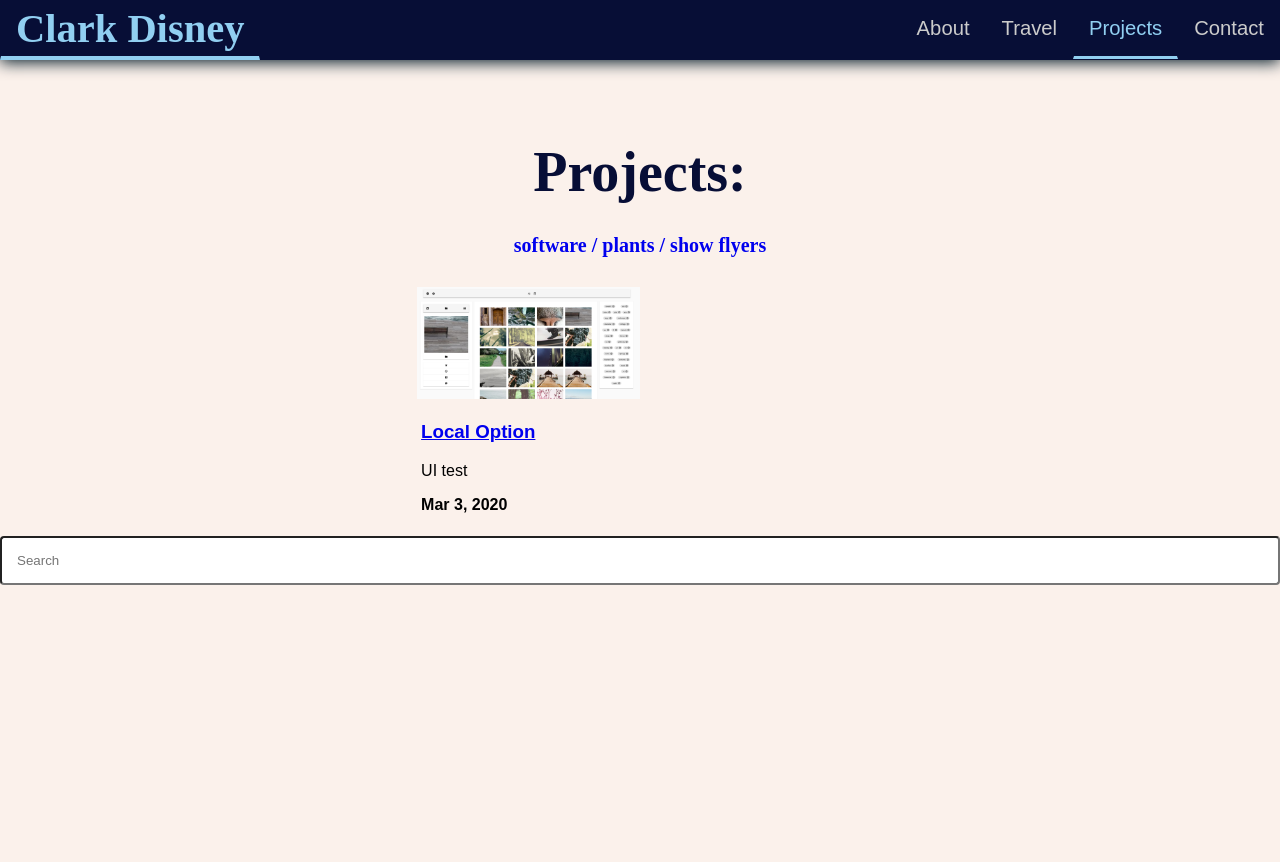
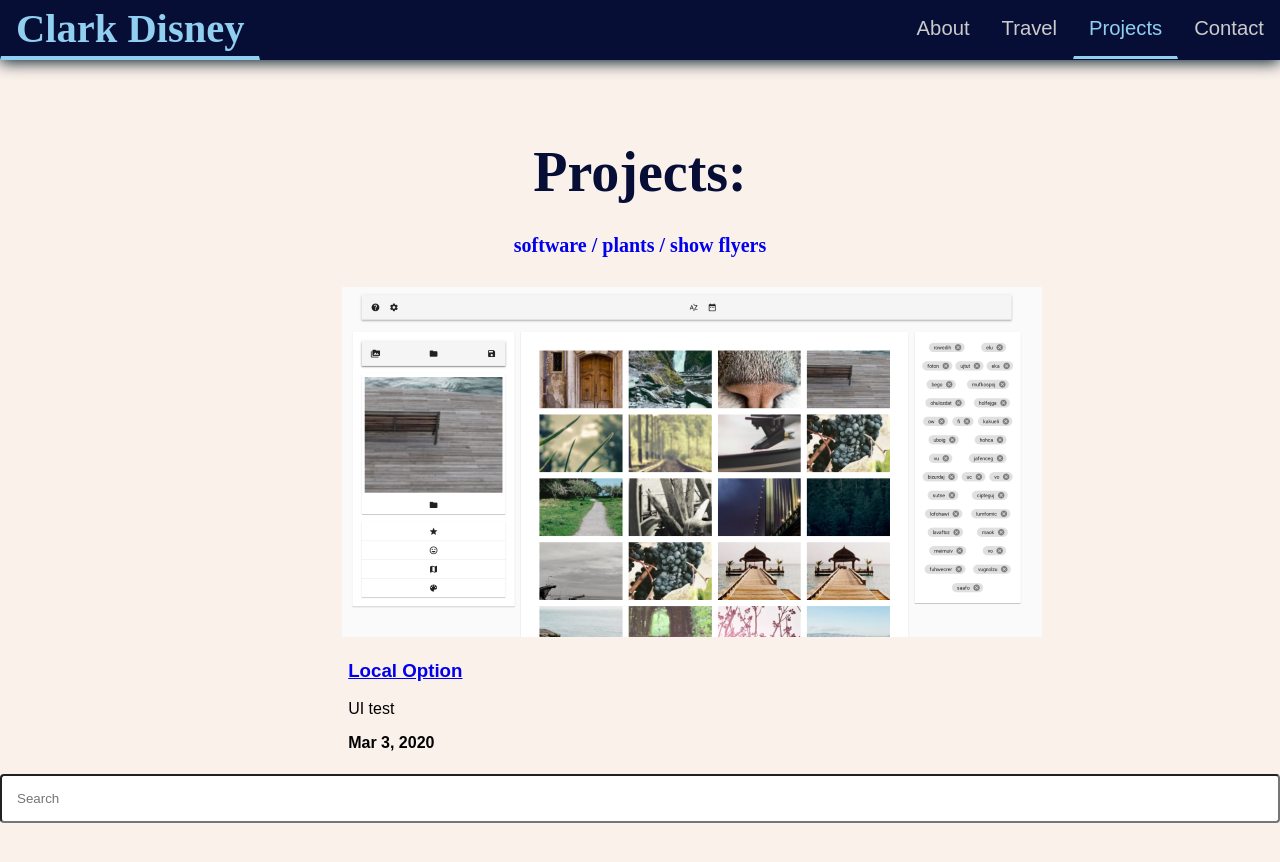
Before and after one commit to clarkadisney/clarkadisney.github.io, a Jekyll site: the page built from software.html, in a window 1280 px wide. Shown: the top 862 px of the page. Built offline with Jekyll 4.4.1, drawn with Linux system fonts in a browser that asks for light colours; nearby versions of some CDN libraries.

Commit message:
Add files via upload

```diff
--- a/assets/css/styles.css
+++ b/assets/css/styles.css
@@ -199,20 +199,20 @@ border: 1px solid blue;
 }
 
 .projectcard {
-
+ margin-left: auto;
+ margin-right: auto;
     flex-direction: row;
-    max-width: 50%;
+    max-width: 66.666%;
   }
 
 .projectimage {
-  width: 50%;
+  max-width: 700px;
   height: auto;
   background-size: cover;
-  margin-right: 1%;
 }
 
 .projectcopy {
-  width: 100%;
+  max-width: 700px;
   height: auto;
   background-size: cover;
   margin-left: 1%;
```
